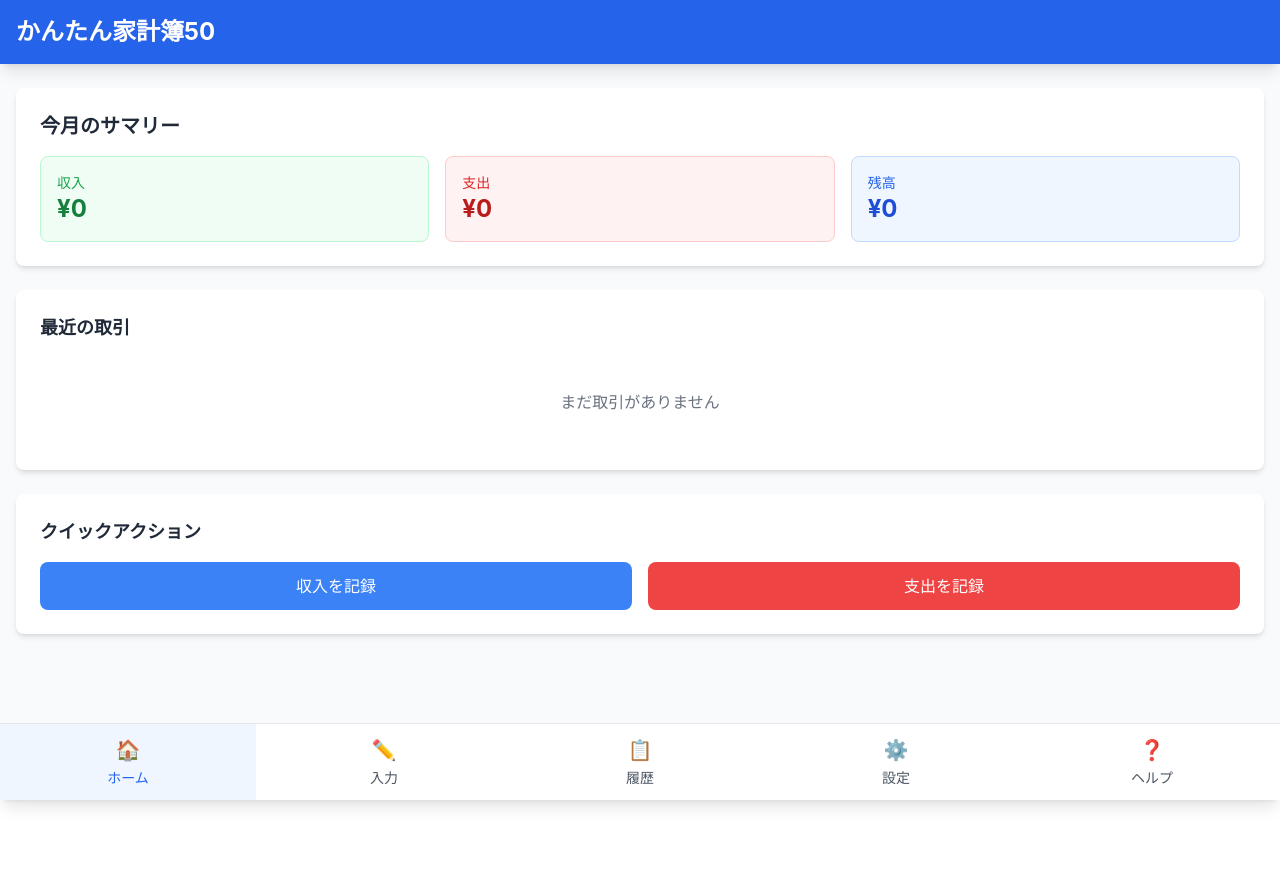
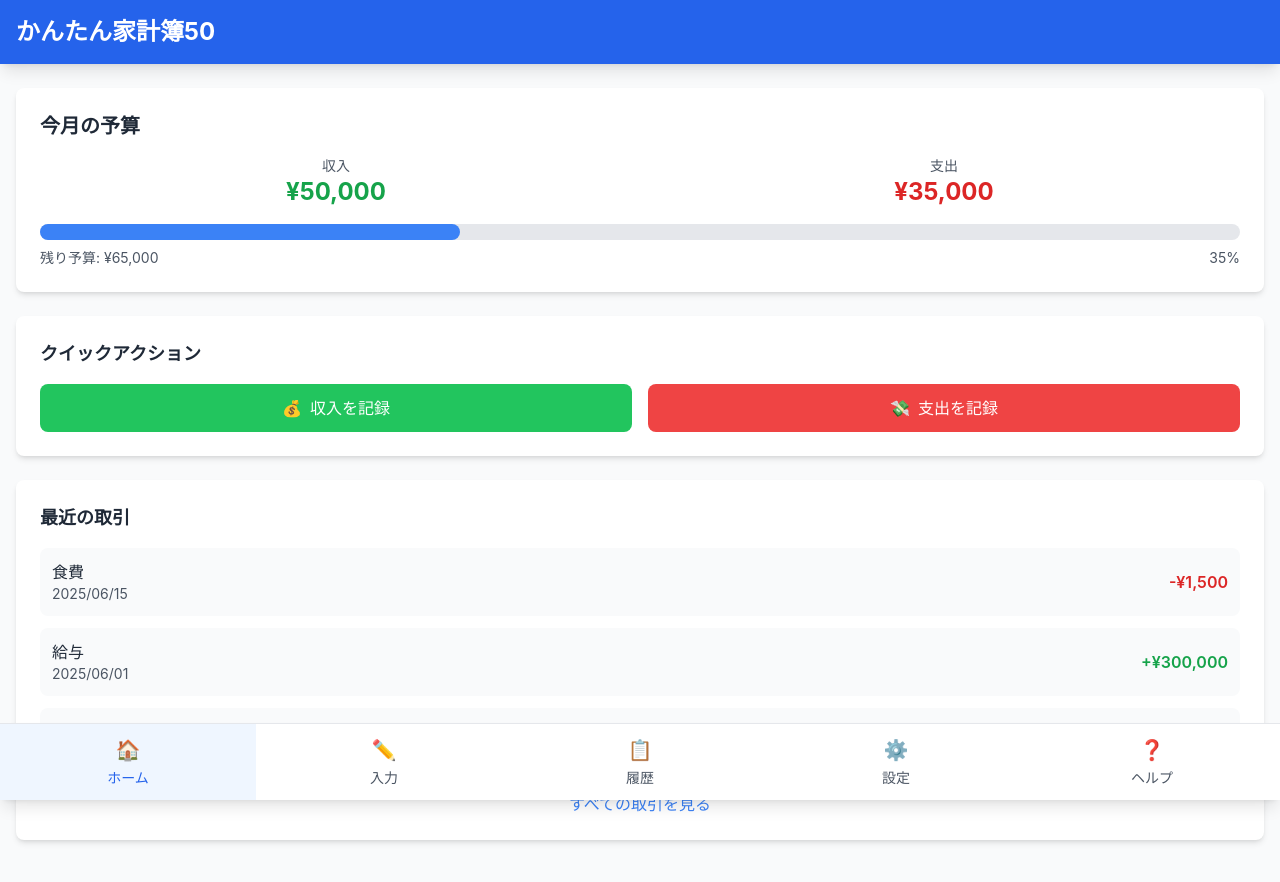
Before and after one commit to hirobow522/kakeibo50, a React (Vite) app: page / in a window 1280 px wide. Shown: the top 882 px of the page. Before the commit the page ends 800 px from the top, so only its background shows below. Built offline with nearby package versions, Linux system fonts and the light colour scheme.

Commit message:
Update Home.jsx

```diff
--- a/src/pages/Home.jsx
+++ b/src/pages/Home.jsx
@@ -1,45 +1,247 @@
+import React, { useState } from 'react';
+
 export default function Home() {
+  const [showAddTransaction, setShowAddTransaction] = useState(false);
+  const [transactionType, setTransactionType] = useState('expense');
+  const [formData, setFormData] = useState({
+    amount: '',
+    category: '',
+    description: '',
+    date: new Date().toISOString().split('T')[0]
+  });
+
+  // 仮のデータ
+  const monthlyBudget = 100000;
+  const totalExpense = 35000;
+  const totalIncome = 50000;
+  const remainingBudget = monthlyBudget - totalExpense;
+
+  const expenseCategories = ['食費', '交通費', '医療費', '娯楽', '買い物', 'その他'];
+  const incomeCategories = ['給与', 'ボーナス', '副業', 'その他'];
+
+  const handleQuickAction = (type) => {
+    setTransactionType(type);
+    setFormData({
+      amount: '',
+      category: '',
+      description: '',
+      date: new Date().toISOString().split('T')[0]
+    });
+    setShowAddTransaction(true);
+  };
+
+  const handleInputChange = (field, value) => {
+    setFormData(prev => ({
+      ...prev,
+      [field]: value
+    }));
+  };
+
+  const handleSubmit = (e) => {
+    e.preventDefault();
+
+    if (!formData.amount || !formData.category) {
+      alert('金額とカテゴリは必須です');
+      return;
+    }
+
+    // ここで実際のデータ保存処理を行う
+    console.log('Transaction saved:', {
+      ...formData,
+      type: transactionType,
+      amount: parseFloat(formData.amount)
+    });
+
+    alert(`${transactionType === 'income' ? '収入' : '支出'}を記録しました！`);
+    setShowAddTransaction(false);
+  };
+
+  const handleCancel = () => {
+    setShowAddTransaction(false);
+  };
+
+  if (showAddTransaction) {
+    return (
+      <div className="max-w-md mx-auto bg-white rounded-lg shadow-md p-6">
+        <h2 className="text-xl font-semibold text-gray-800 mb-4">
+          {transactionType === 'income' ? '収入を記録' : '支出を記録'}
+        </h2>
+
+        <form onSubmit={handleSubmit} className="space-y-4">
+          <div>
+            <label className="block text-sm font-medium text-gray-700 mb-1">
+              金額
+            </label>
+            <div className="relative">
+              <input
+                type="number"
+                value={formData.amount}
+                onChange={(e) => handleInputChange('amount', e.target.value)}
+                className="w-full px-3 py-2 border border-gray-300 rounded-lg focus:outline-none focus:ring-2 focus:ring-blue-500"
+                placeholder="0"
+                required
+              />
+              <span className="absolute right-3 top-2 text-gray-500">円</span>
+            </div>
+          </div>
+
+          <div>
+            <label className="block text-sm font-medium text-gray-700 mb-1">
+              カテゴリ
+            </label>
+            <select
+              value={formData.category}
+              onChange={(e) => handleInputChange('category', e.target.value)}
+              className="w-full px-3 py-2 border border-gray-300 rounded-lg focus:outline-none focus:ring-2 focus:ring-blue-500"
+              required
+            >
+              <option value="">カテゴリを選択</option>
+              {(transactionType === 'income' ? incomeCategories : expenseCategories).map((category) => (
+                <option key={category} value={category}>
+                  {category}
+                </option>
+              ))}
+            </select>
+          </div>
+
+          <div>
+            <label className="block text-sm font-medium text-gray-700 mb-1">
+              説明
+            </label>
+            <input
+              type="text"
+              value={formData.description}
+              onChange={(e) => handleInputChange('description', e.target.value)}
+              className="w-full px-3 py-2 border border-gray-300 rounded-lg focus:outline-none focus:ring-2 focus:ring-blue-500"
+              placeholder="説明を入力（任意）"
+            />
+          </div>
+
+          <div>
+            <label className="block text-sm font-medium text-gray-700 mb-1">
+              日付
+            </label>
+            <input
+              type="date"
+              value={formData.date}
+              onChange={(e) => handleInputChange('date', e.target.value)}
+              className="w-full px-3 py-2 border border-gray-300 rounded-lg focus:outline-none focus:ring-2 focus:ring-blue-500"
+              required
+            />
+          </div>
+
+          <div className="flex space-x-3 pt-4">
+            <button
+              type="button"
+              onClick={handleCancel}
+              className="flex-1 bg-gray-500 hover:bg-gray-600 text-white font-medium py-2 px-4 rounded-lg transition-colors"
+            >
+              キャンセル
+            </button>
+            <button
+              type="submit"
+              className={`flex-1 font-medium py-2 px-4 rounded-lg transition-colors text-white ${
+                transactionType === 'income'
+                  ? 'bg-green-500 hover:bg-green-600'
+                  : 'bg-red-500 hover:bg-red-600'
+              }`}
+            >
+              記録する
+            </button>
+          </div>
+        </form>
+      </div>
+    );
+  }
+
   return (
     <div className="space-y-6">
+      {/* 月間予算概要 */}
       <div className="bg-white rounded-lg shadow-md p-6">
-        <h2 className="text-xl font-semibold text-gray-800 mb-4">今月のサマリー</h2>
+        <h2 className="text-xl font-semibold text-gray-800 mb-4">今月の予算</h2>
 
-        <div className="grid grid-cols-1 md:grid-cols-3 gap-4">
-          <div className="bg-green-50 p-4 rounded-lg border border-green-200">
-            <div className="text-green-600 text-sm font-medium">収入</div>
-            <div className="text-2xl font-bold text-green-700">¥0</div>
+        <div className="grid grid-cols-2 gap-4 mb-4">
+          <div className="text-center">
+            <p className="text-sm text-gray-600">収入</p>
+            <p className="text-2xl font-bold text-green-600">¥{totalIncome.toLocaleString()}</p>
           </div>
+          <div className="text-center">
+            <p className="text-sm text-gray-600">支出</p>
+            <p className="text-2xl font-bold text-red-600">¥{totalExpense.toLocaleString()}</p>
+          </div>
+        </div>
 
-          <div className="bg-red-50 p-4 rounded-lg border border-red-200">
-            <div className="text-red-600 text-sm font-medium">支出</div>
-            <div className="text-2xl font-bold text-red-700">¥0</div>
-          </div>
+        <div className="bg-gray-200 rounded-full h-4 mb-2">
+          <div
+            className="bg-blue-500 h-4 rounded-full"
+            style={{ width: `${Math.min((totalExpense / monthlyBudget) * 100, 100)}%` }}
+          ></div>
+        </div>
 
-          <div className="bg-blue-50 p-4 rounded-lg border border-blue-200">
-            <div className="text-blue-600 text-sm font-medium">残高</div>
-            <div className="text-2xl font-bold text-blue-700">¥0</div>
-          </div>
+        <div className="flex justify-between text-sm text-gray-600">
+          <span>残り予算: ¥{remainingBudget.toLocaleString()}</span>
+          <span>{Math.round((totalExpense / monthlyBudget) * 100)}%</span>
         </div>
       </div>
 
-      <div className="bg-white rounded-lg shadow-md p-6">
-        <h3 className="text-lg font-semibold text-gray-800 mb-4">最近の取引</h3>
-        <div className="text-gray-500 text-center py-8">
-          まだ取引がありません
-        </div>
-      </div>
-
+      {/* クイックアクション */}
       <div className="bg-white rounded-lg shadow-md p-6">
         <h3 className="text-lg font-semibold text-gray-800 mb-4">クイックアクション</h3>
+
         <div className="grid grid-cols-2 gap-4">
-          <button className="bg-blue-500 hover:bg-blue-600 text-white font-medium py-3 px-4 rounded-lg transition-colors">
+          <button
+            onClick={() => handleQuickAction('income')}
+            className="bg-green-500 hover:bg-green-600 text-white font-medium py-3 px-4 rounded-lg transition-colors flex items-center justify-center"
+          >
+            <span className="mr-2">💰</span>
             収入を記録
           </button>
-          <button className="bg-red-500 hover:bg-red-600 text-white font-medium py-3 px-4 rounded-lg transition-colors">
+
+          <button
+            onClick={() => handleQuickAction('expense')}
+            className="bg-red-500 hover:bg-red-600 text-white font-medium py-3 px-4 rounded-lg transition-colors flex items-center justify-center"
+          >
+            <span className="mr-2">💸</span>
             支出を記録
           </button>
         </div>
       </div>
+
+      {/* 最近の取引 */}
+      <div className="bg-white rounded-lg shadow-md p-6">
+        <h3 className="text-lg font-semibold text-gray-800 mb-4">最近の取引</h3>
+
+        <div className="space-y-3">
+          {/* 仮のデータ */}
+          <div className="flex justify-between items-center p-3 bg-gray-50 rounded-lg">
+            <div>
+              <p className="font-medium text-gray-800">食費</p>
+              <p className="text-sm text-gray-600">2025/06/15</p>
+            </div>
+            <p className="text-red-600 font-semibold">-¥1,500</p>
+          </div>
+
+          <div className="flex justify-between items-center p-3 bg-gray-50 rounded-lg">
+            <div>
+              <p className="font-medium text-gray-800">給与</p>
+              <p className="text-sm text-gray-600">2025/06/01</p>
+            </div>
+            <p className="text-green-600 font-semibold">+¥300,000</p>
+          </div>
+
+          <div className="flex justify-between items-center p-3 bg-gray-50 rounded-lg">
+            <div>
+              <p className="font-medium text-gray-800">交通費</p>
+              <p className="text-sm text-gray-600">2025/06/14</p>
+            </div>
+            <p className="text-red-600 font-semibold">-¥500</p>
+          </div>
+        </div>
+
+        <button className="w-full mt-4 text-blue-500 hover:text-blue-600 font-medium">
+          すべての取引を見る
+        </button>
+      </div>
     </div>
   );
 }
```
